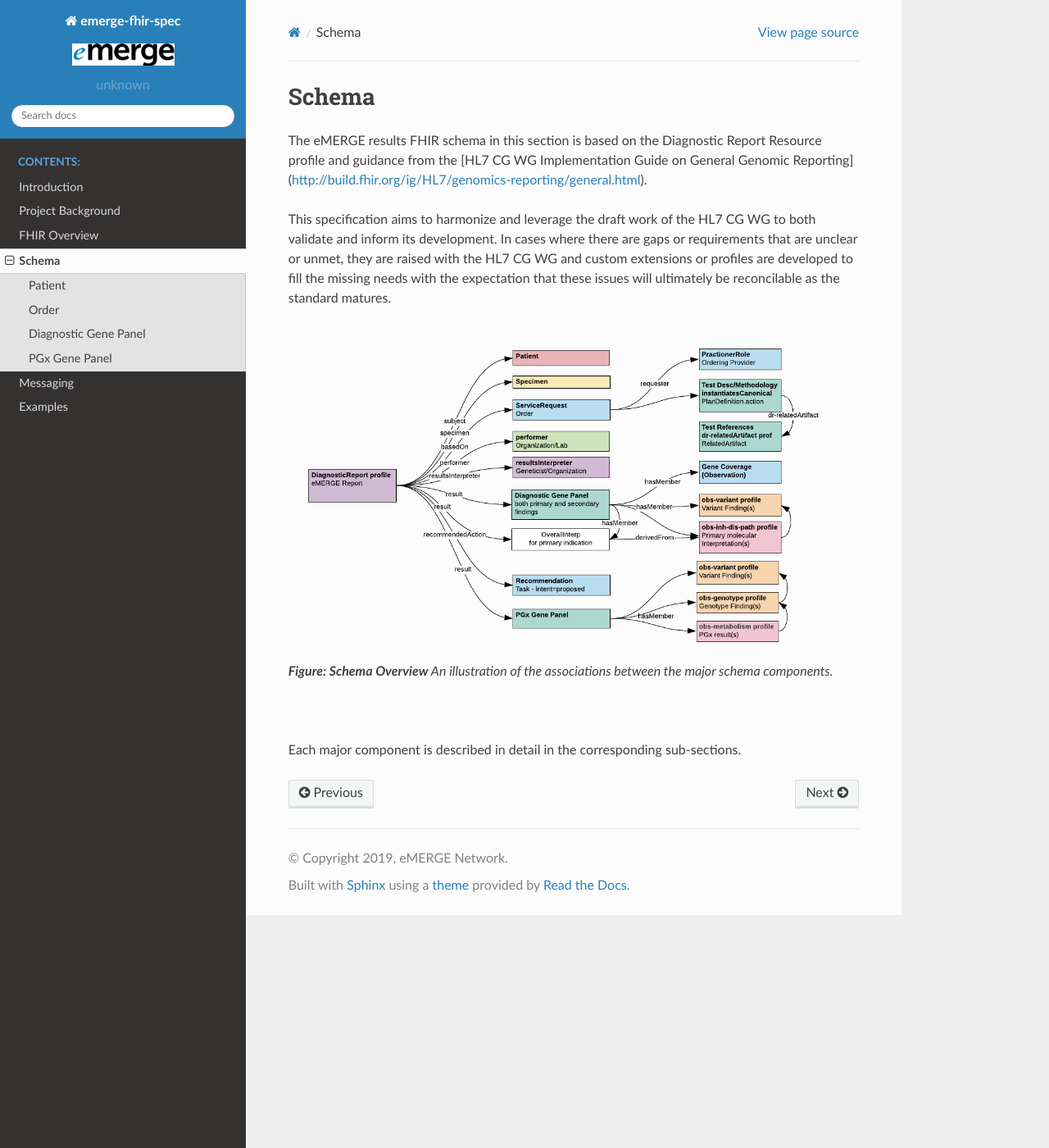
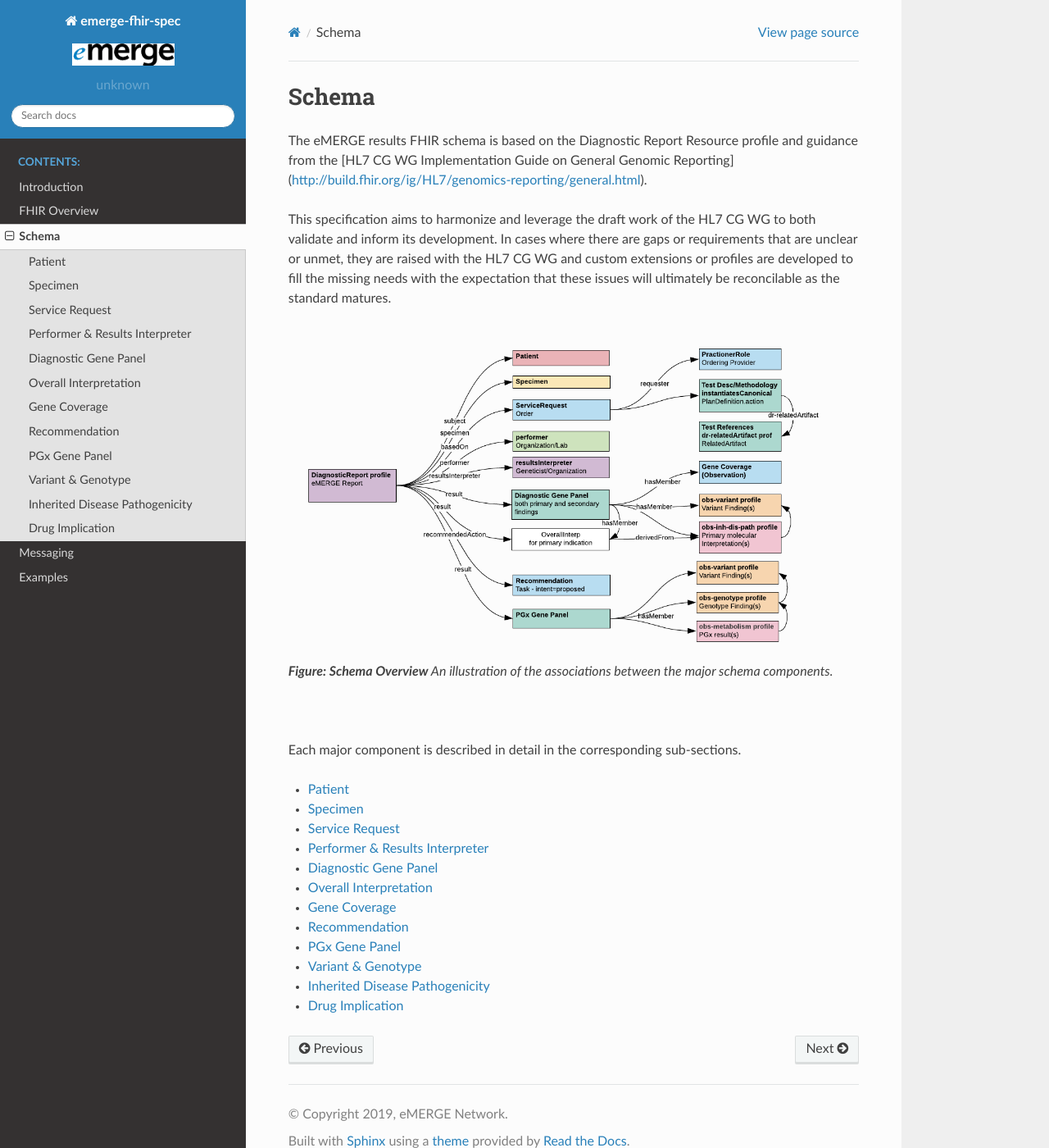
Before and after one commit to emerge-ehri/fhir-specification, a Sphinx documentation site: the page built from docs/source/schema/index.rst, in a window 1280 px wide and 1400 px high. Shown: the whole window at 82% size. Built offline with Sphinx 7.4.7 and the Read the Docs theme 2.0.0, drawn with Linux system fonts in a browser that asks for light colours; pages that are not in the unit, such as notebooks, are missing from menus.

Commit message:
refine outline - draft 2

```diff
--- a/docs/source/project_background.rst
+++ b/docs/source/background.rst
@@ -1,5 +1,5 @@
-Project Background
-==================
+Background
+==========
 
 TODO Deeper background on project (than intro contains). Its more about the evolution
 of the project and challenges in staying in step with HL7's changing IG. It allow
--- /dev/null
+++ b/docs/source/schema/drug_implication.rst
@@ -0,0 +1,2 @@
+Drug Implication
+================
--- /dev/null
+++ b/docs/source/schema/gene_coverage.rst
@@ -0,0 +1,2 @@
+Gene Coverage
+=============
--- a/docs/source/schema/index.rst
+++ b/docs/source/schema/index.rst
@@ -1,7 +1,7 @@
 Schema
 ======
 
-The eMERGE results FHIR schema in this section is based on the Diagnostic Report Resource profile and guidance from the
+The eMERGE results FHIR schema is based on the Diagnostic Report Resource profile and guidance from the
 [HL7 CG WG Implementation Guide on General Genomic Reporting](http://build.fhir.org/ig/HL7/genomics-reporting/general.html).
 
 This specification aims to harmonize and leverage the draft work of the HL7 CG WG to both validate and inform its development.
@@ -18,11 +18,18 @@
 Each major component is described in detail in the corresponding sub-sections.
 
 .. toctree::
-   :hidden:
    :maxdepth: 1
 
    report
    patient
-   order
+   specimen
+   service_request
+   performer_and_results_interpreter
    diagnostic_gene_panel
+   overall_interpretation
+   gene_coverage
+   recommendation
    pgx_gene_panel
+   variant_and_genotype
+   inherited_disease_pathogenicity
+   drug_implication
--- /dev/null
+++ b/docs/source/schema/inherited_disease_pathogenicity.rst
@@ -0,0 +1,2 @@
+Inherited Disease Pathogenicity
+===============================
--- a/docs/source/schema/order.rst
+++ /dev/null
@@ -1,2 +0,0 @@
-Order
-=====
--- /dev/null
+++ b/docs/source/schema/overall_interpretation.rst
@@ -0,0 +1,2 @@
+Overall Interpretation
+======================
--- /dev/null
+++ b/docs/source/schema/performer_and_results_interpreter.rst
@@ -0,0 +1,10 @@
+Performer & Results Interpreter
+===============================
+
+Performer
+@@@@@@@@@
+
+
+
+Results Interpreter
+@@@@@@@@@@@@@@@@@@@
--- /dev/null
+++ b/docs/source/schema/recommendation.rst
@@ -0,0 +1,2 @@
+Recommendation
+==============
--- /dev/null
+++ b/docs/source/schema/specimen.rst
@@ -0,0 +1,2 @@
+Specimen
+========
--- /dev/null
+++ b/docs/source/schema/variant_and_genotype.rst
@@ -0,0 +1,2 @@
+Variant & Genotype
+==================
```
Also changed, not shown: docs/source/schema/service_request.rst (added, +15 -0 lines).
